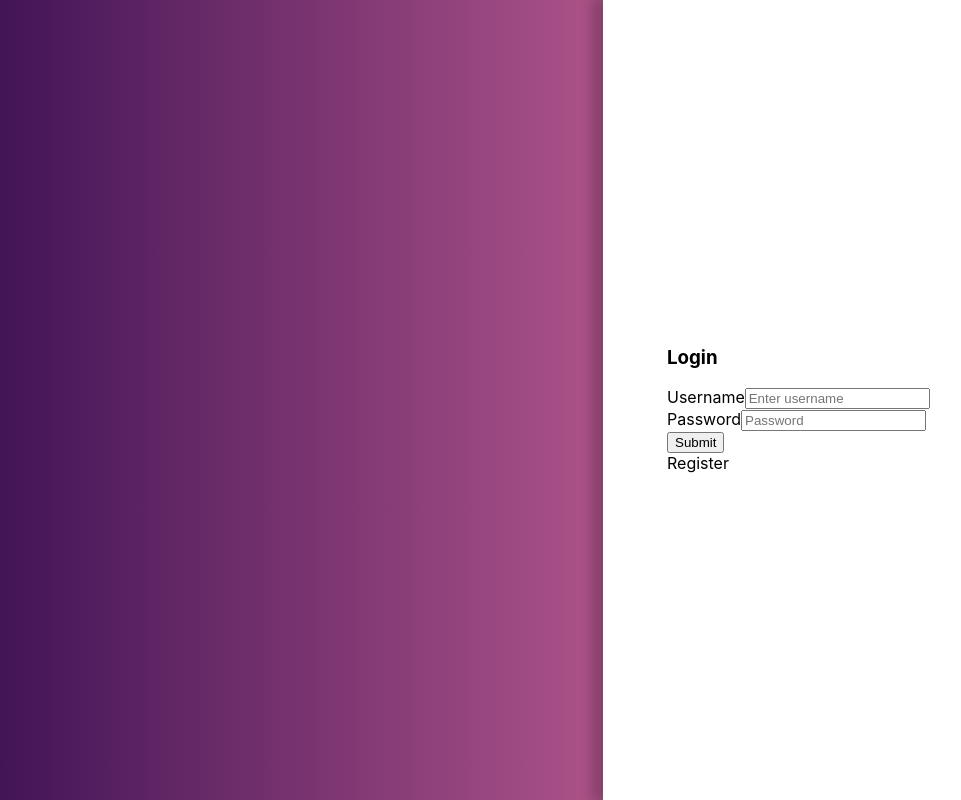
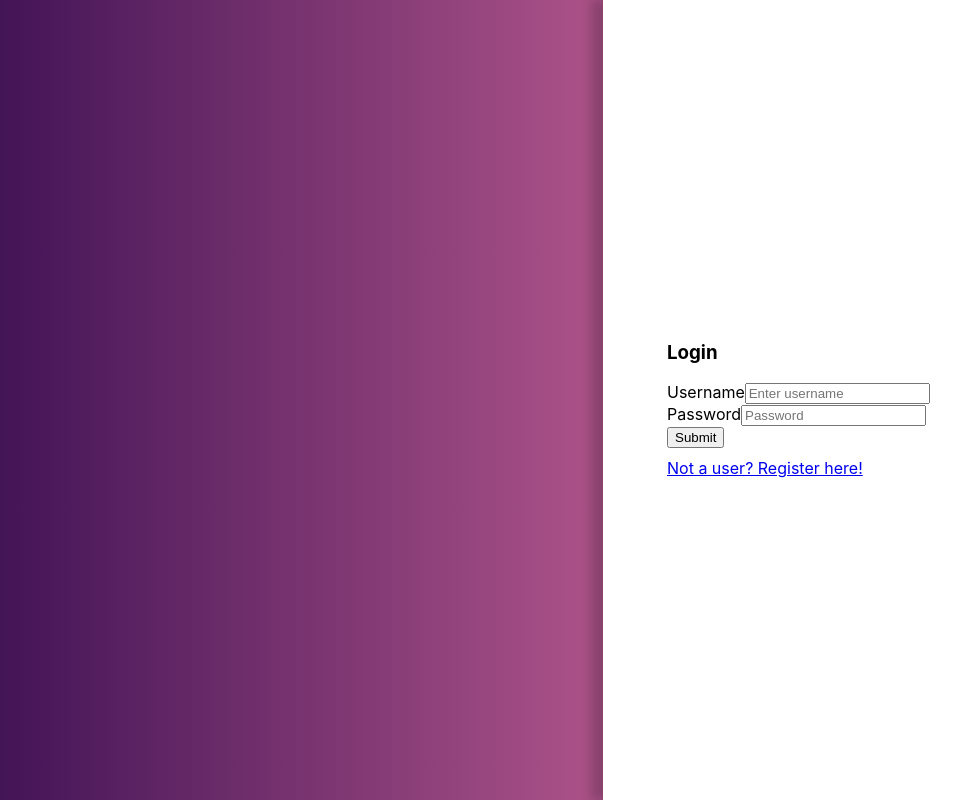
Before and after one commit to eoandersson/astra, a React (Create React App) app in the folder client/: page / in a window 1280 px wide. Shown: the whole page, without its empty margins (37-998 px from the left). Built offline with nearby package versions, Linux system fonts and the light colour scheme; the HTML template or start-up script is replaced by a standard one.

Commit message:
Fix the react-router links for the landing page

```diff
--- a/client/src/components/Register.js
+++ b/client/src/components/Register.js
@@ -1,11 +1,11 @@
 import React, { Component } from "react";
-import { BrowserRouter as Link } from "react-router-dom";
+import { Link } from "react-router-dom";
 
 class Register extends Component {
   render() {
     return (
-      <div className="Register">
-        <Link to="/register">Register</Link>
+      <div className="Register" style={{ marginTop: "10px" }}>
+        <Link to="/register">Not a user? Register here!</Link>
       </div>
     );
   }
```
